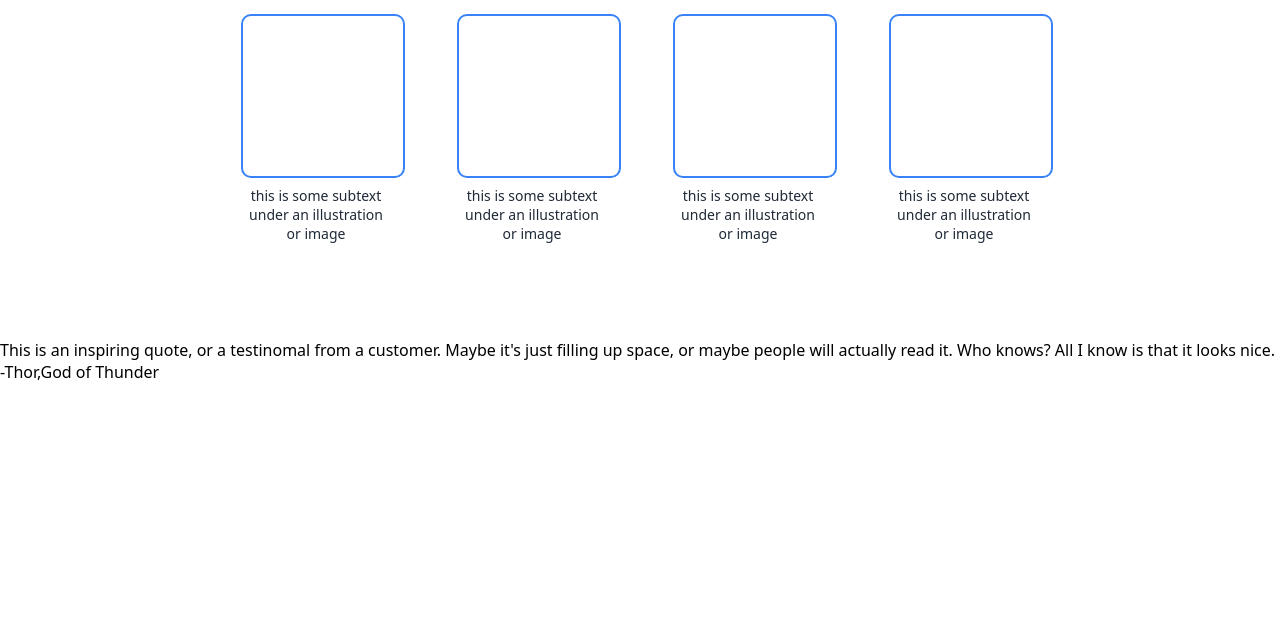
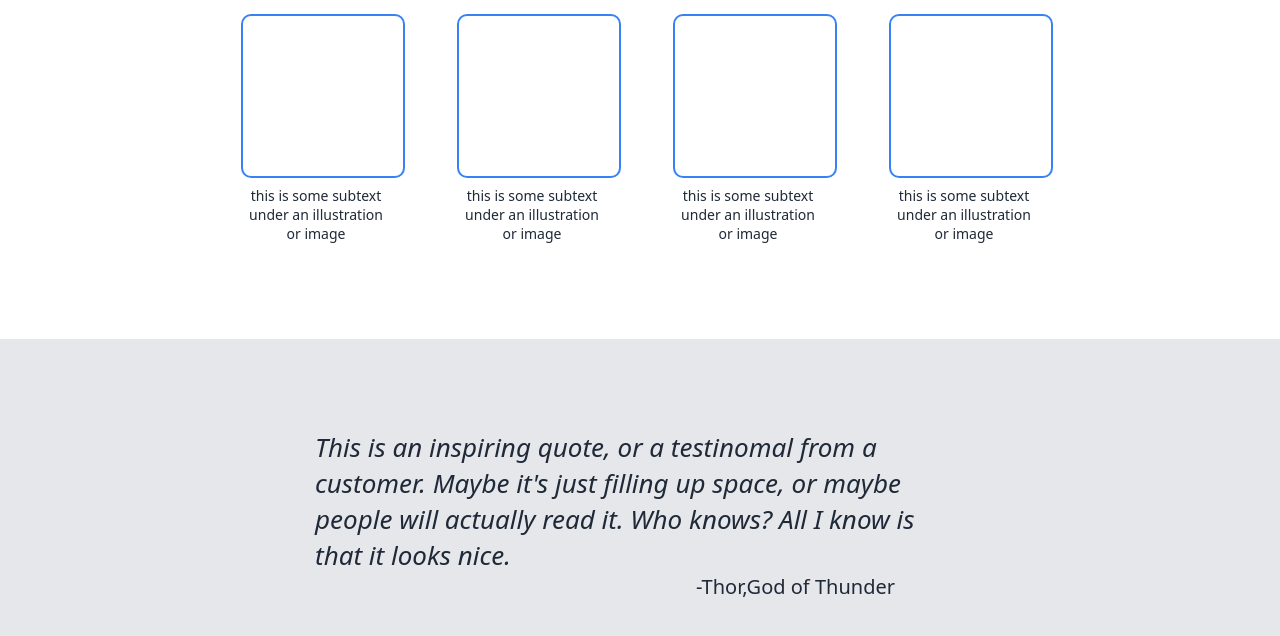
Before and after one commit to Phani4658/Landing-Page, a plain HTML site: page index.html in a window 1280 px wide. Shown: the part 726-1362 px from the top of the page. Before the commit the page ends 1109 px from the top, so only its background shows below. Drawn offline with Linux system fonts and the light colour scheme.

Commit message:
Styled the quotation section

```diff
--- a/style.css
+++ b/style.css
@@ -100,3 +100,26 @@ a{
     justify-content:center;
     margin:36px;
 }
+.quote-container{
+    padding:90px;
+    background-color:#E5E7EB;
+    display:flex;
+    align-items: center;
+    flex-direction:column;
+}
+.quote{
+    font-size:26px;
+    font-weight:lighter;
+    font-style:italic;
+    color:#1F2937;
+
+}
+.author{
+    text-align: right;
+    font-size:20px;
+    color:#1F2937;
+    margin-right:70px;
+}
+.text-container{
+    width:650px;
+}
```
